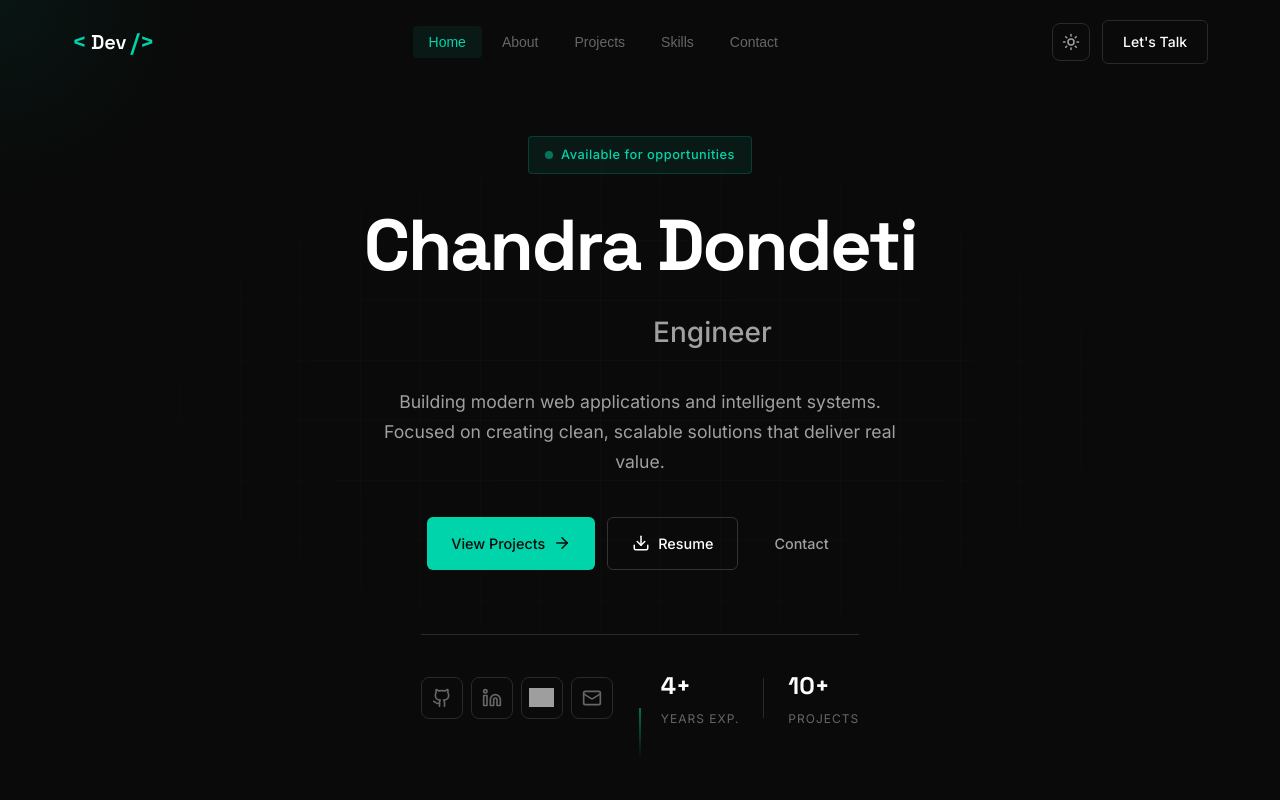
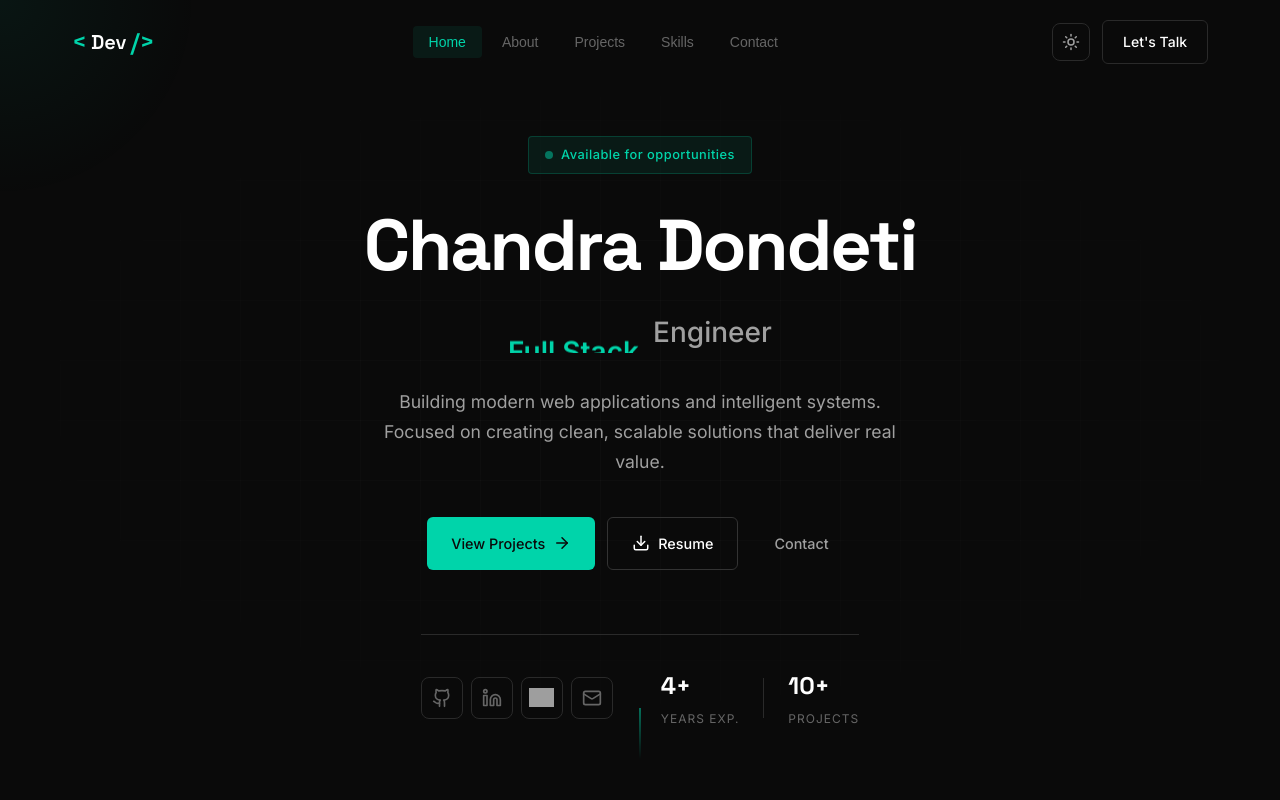
Before and after one commit to csreddy98/portfolio, a React (Vite) app: page / in a window 1280 px wide. Shown: the top 800 px of the page. Built offline with nearby package versions, Linux system fonts and the light colour scheme; grey boxes are pictures that could not be loaded.

Commit message:
Fix role-word display to block and add flex-shrink

```diff
--- a/src/components/Hero.css
+++ b/src/components/Hero.css
@@ -129,17 +129,17 @@
   display: flex;
   flex-direction: column;
   will-change: transform;
+  position: relative;
 }
 
 .role-word {
   height: 1.5em;
   line-height: 1.5em;
-  display: flex;
-  align-items: center;
-  justify-content: center;
+  display: block;
   color: var(--primary);
   font-weight: 600;
   white-space: nowrap;
+  flex-shrink: 0;
 }
 
 .role-static {
--- a/src/components/Hero.jsx
+++ b/src/components/Hero.jsx
@@ -16,7 +16,7 @@ const Hero = () => {
         console.log('Index changed from', prevIndex, 'to', newIndex)
         return newIndex
       })
-    }, 4500)
+    }, 6500)
 
     return () => clearInterval(timer)
   }, [])
```
